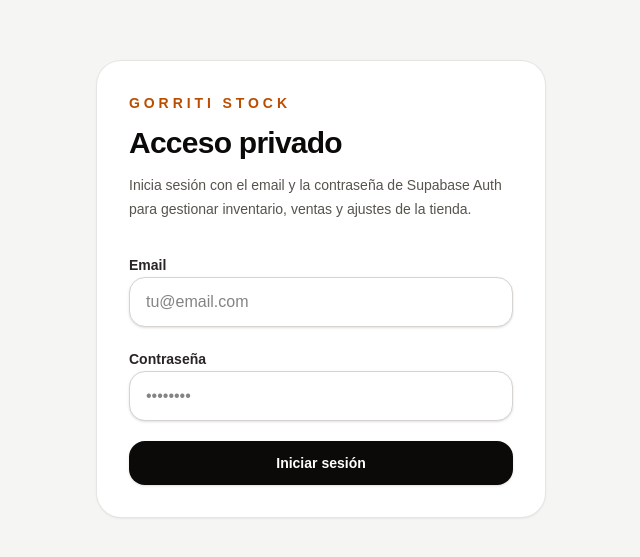
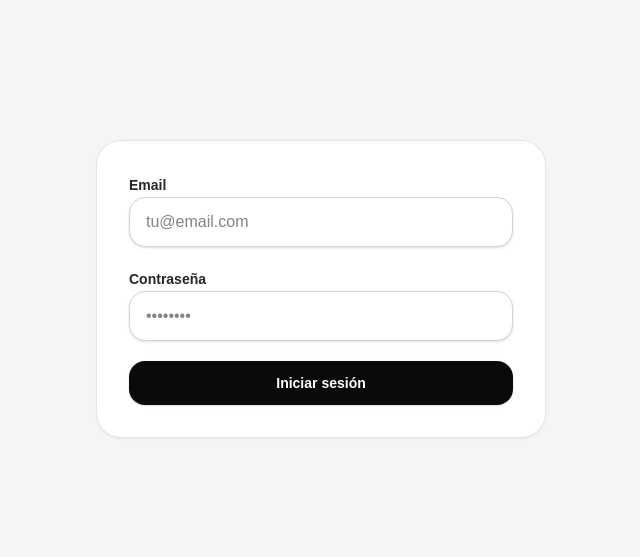
Before and after one commit to martinpalmieri/gorriti-stock, a Next.js app: page /login in a window 1280 px wide. Shown: the part 111-668 px from the top of the page, without its empty margins (319-959 px from the left). Built offline with nearby package versions, Linux system fonts and the light colour scheme; no server answers.

Commit message:
cleaner login form

```diff
--- a/app/login/login-form.tsx
+++ b/app/login/login-form.tsx
@@ -1,17 +1,17 @@
-"use client";
+'use client';
 
-import { useActionState } from "react";
-import { login, type LoginState } from "./actions";
+import { useActionState } from 'react';
+import { login, type LoginState } from './actions';
 
 const initialState: LoginState = {
-  message: "",
+  message: '',
 };
 
 export function LoginForm() {
   const [state, formAction, pending] = useActionState(login, initialState);
 
   return (
-    <form action={formAction} className="mt-8 space-y-5">
+    <form action={formAction} className="space-y-5">
       <div className="space-y-2">
         <label htmlFor="email" className="text-sm font-semibold text-stone-800">
           Email
@@ -56,7 +56,7 @@ export function LoginForm() {
         disabled={pending}
         className="w-full rounded-2xl bg-stone-950 px-5 py-3 text-sm font-bold text-white shadow-sm transition hover:bg-stone-800 focus:outline-none focus:ring-4 focus:ring-amber-200 disabled:cursor-not-allowed disabled:bg-stone-500"
       >
-        {pending ? "Entrando..." : "Iniciar sesión"}
+        {pending ? 'Entrando...' : 'Iniciar sesión'}
       </button>
     </form>
   );
--- a/app/login/page.tsx
+++ b/app/login/page.tsx
@@ -1,6 +1,6 @@
-import { redirect } from "next/navigation";
-import { createClient } from "@/lib/supabase/server";
-import { LoginForm } from "./login-form";
+import { redirect } from 'next/navigation';
+import { createClient } from '@/lib/supabase/server';
+import { LoginForm } from './login-form';
 
 export default async function LoginPage() {
   const supabase = await createClient();
@@ -9,24 +9,13 @@ export default async function LoginPage() {
   } = await supabase.auth.getUser();
 
   if (user) {
-    redirect("/");
+    redirect('/');
   }
 
   return (
     <main className="min-h-screen bg-stone-100 px-5 py-10 text-stone-950 sm:px-8">
       <section className="mx-auto flex min-h-[calc(100vh-5rem)] w-full max-w-md items-center">
         <div className="w-full rounded-3xl bg-white p-6 shadow-sm ring-1 ring-stone-200 sm:p-8">
-          <p className="text-sm font-semibold uppercase tracking-[0.28em] text-amber-700">
-            Gorriti Stock
-          </p>
-          <h1 className="mt-3 text-3xl font-bold tracking-tight">
-            Acceso privado
-          </h1>
-          <p className="mt-3 text-sm leading-6 text-stone-600">
-            Inicia sesión con el email y la contraseña de Supabase Auth para
-            gestionar inventario, ventas y ajustes de la tienda.
-          </p>
-
           <LoginForm />
         </div>
       </section>
```
